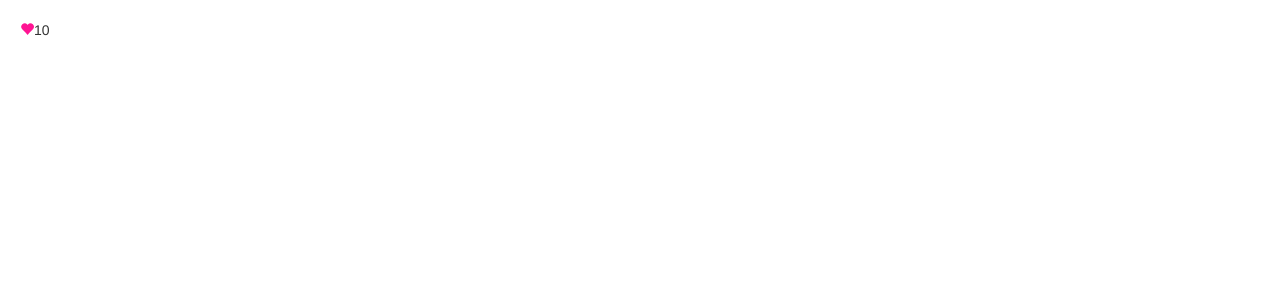
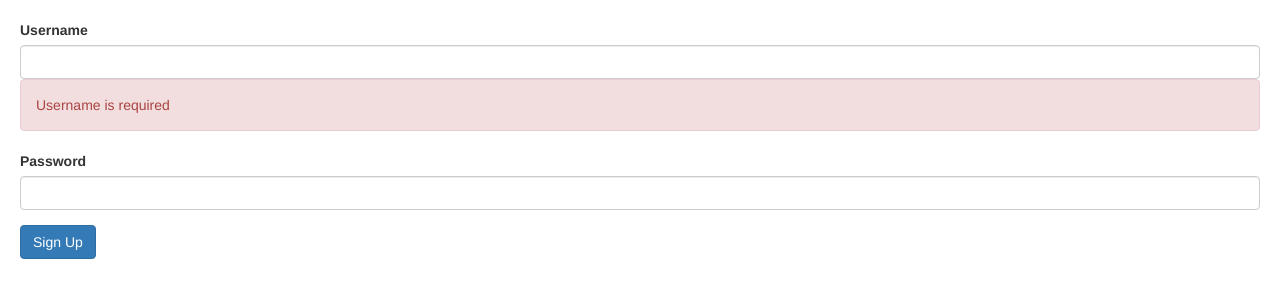
Before and after one commit to stevenong2006/Mosh_Angular4_4, an Angular app: page / in a window 1280 px wide. Shown: the top 300 px of the page. Built offline with nearby package versions, Linux system fonts and the light colour scheme.

Commit message:
Implementation of new-course-form and sign-up form

```diff
--- a/src/app/app.component.html
+++ b/src/app/app.component.html
@@ -1,4 +1,14 @@
-<like [likesCount]="tweet.likesCount" [isActive]="tweet.isLike"></like>
+<signup-form></signup-form>
+
+<!-- <new-course-form></new-course-form> -->
+
+
+
+
+
+<!-- <favorite></favorite> -->
+
+<!-- <like [likesCount]="tweet.likesCount" [isActive]="tweet.isLike"></like> -->
 
 
 <!-- <favorite></favorite> -->
--- a/src/app/favorite/favorite.component.html
+++ b/src/app/favorite/favorite.component.html
@@ -1,5 +1,7 @@
 <!-- <span class="bi" [class.bi-star]="!isFavorite" [class.bi-star-fill]="isFavorite" style="font-size:3rem"
   (click)="onClick()"></span> -->
 
-<span class="glyphicon" [class.glyphicon-star]="isFavorite" [class.glyphicon-star-empty]="!isFavorite"
-  (click)="onClick()"></span>
+<!-- <span class="glyphicon" [class.glyphicon-star]="isFavorite" [class.glyphicon-star-empty]="!isFavorite"
+  (click)="onClick()"></span> -->
+
+<span class="glyphicon glyphicon-heart"></span>
--- /dev/null
+++ b/src/app/new-course-form/new-course-form.component.html
@@ -0,0 +1,30 @@
+<form #f="ngForm" (ngSubmit)="submit(f.value)">
+  <div class="form-group">
+    <label for="name">Course Name</label>
+    <input required minlength="3" ngModel name="name" #name="ngModel" type="text" id="name" class="form-control">
+    <div *ngIf="name.touched && name.invalid" class="alert alert-danger">
+      <div *ngIf="name.errors?.['required']">Name field is required</div>
+      <div *ngIf="name.errors?.['minlength']">
+        Name field should be at least {{ name.errors?.['minlength'].requiredLength}} charactes long</div>
+    </div>
+  </div>
+  <div class="form-group">
+    <label for="category">Category</label>
+    <select required ngModel name="category" id="category" #category="ngModel" class="form-control">
+      <option value=""></option>
+      <option *ngFor="let c of categories" [value]="c.id">
+        {{ c.name }}
+      </option>
+    </select>
+    <div *ngIf="category.touched && category.invalid" class="alert alert-danger">Category field is required</div>
+  </div>
+  <div class="checkbox">
+    <label for="moneyBackGuarantee">
+      <input ngModel name="hasMoneyBackGuarantee" #hasMoneyBackGuarantee="ngModel" type="checkbox"
+        id="moneyBackGuarantee">
+      30-day money-back guarantee?
+    </label>
+  </div>
+  <p> {{ f.value | json }}</p>
+  <button class="btn btn-primary" [disabled]="f.invalid">Create</button>
+</form>
--- /dev/null
+++ b/src/app/new-course-form/new-course-form.component.ts
@@ -0,0 +1,23 @@
+import { Component, OnInit } from '@angular/core';
+
+@Component({
+  selector: 'new-course-form',
+  templateUrl: './new-course-form.component.html',
+  styleUrls: ['./new-course-form.component.css']
+})
+
+export class NewCourseFormComponent implements OnInit {
+
+  categories = [
+    { id: 1, name: 'Development' },
+    { id: 2, name: 'Art' },
+    { id: 3, name: 'Languages' }
+  ]
+
+  submit(course: any) {
+    console.log(course);
+  }
+
+  ngOnInit() { }
+
+}
--- /dev/null
+++ b/src/app/signup-form/signup-form.component.html
@@ -0,0 +1,17 @@
+<form [formGroup]="form">
+    <div class="form-group">
+        <label for="username">Username</label>
+        <input formControlName="username" id="username" type="text" class="form-control">
+        <div *ngIf="username?.touched && username?.invalid " class="alert alert-danger"></div>
+        <div *ngIf="username?.errors?.['required']" class="alert alert-danger">Username is required</div>
+        <div *ngIf="username?.errors?.['minlength']" class="alert alert-danger">Username should be minimum
+            {{username?.errors?.['minlength'].requiredLength}} characters</div>
+        <div *ngIf="username?.errors?.['cannotContainSpace']" class="alert alert-danger">Username cannot contain space
+        </div>
+    </div>
+    <div class="form-group">
+        <label for="password">Password</label>
+        <input formControlName="password" id="password" type="text" class="form-control">
+    </div>
+    <button class="btn btn-primary" type="submit">Sign Up</button>
+</form>
--- /dev/null
+++ b/src/app/signup-form/signup-form.component.ts
@@ -0,0 +1,24 @@
+import { Component } from '@angular/core';
+import { FormGroup, FormControl, Validators } from '@angular/forms';
+import { UsernameValidators } from './username.validators';
+
+@Component({
+  selector: 'signup-form',
+  templateUrl: './signup-form.component.html',
+  styleUrls: ['./signup-form.component.css']
+})
+export class SignupFormComponent {
+
+  form = new FormGroup({
+    username: new FormControl('', [
+      Validators.required,
+      Validators.minLength(3),
+      UsernameValidators.cannotContainSpace
+    ]),
+    password: new FormControl('', Validators.required)
+  });
+
+  get username() {
+    return this.form.get('username');
+  }
+}
--- /dev/null
+++ b/src/app/signup-form/username.validators.ts
@@ -0,0 +1,10 @@
+import { AbstractControl, ValidationErrors } from "@angular/forms";
+
+export class UsernameValidators {
+  static cannotContainSpace(control: AbstractControl): ValidationErrors | null {
+    if ((control.value as string).indexOf(' ') >= 0) {
+      return { cannotContainSpace: true }
+    }
+    return null;
+  }
+}
```
Also changed, not shown: src/app/app.module.ts (+8 -3 lines), src/app/new-course-form/new-course-form.component.css (added), src/app/signup-form/signup-form.component.css (added), 2 other files (tests, documents, lock files or other folders).
